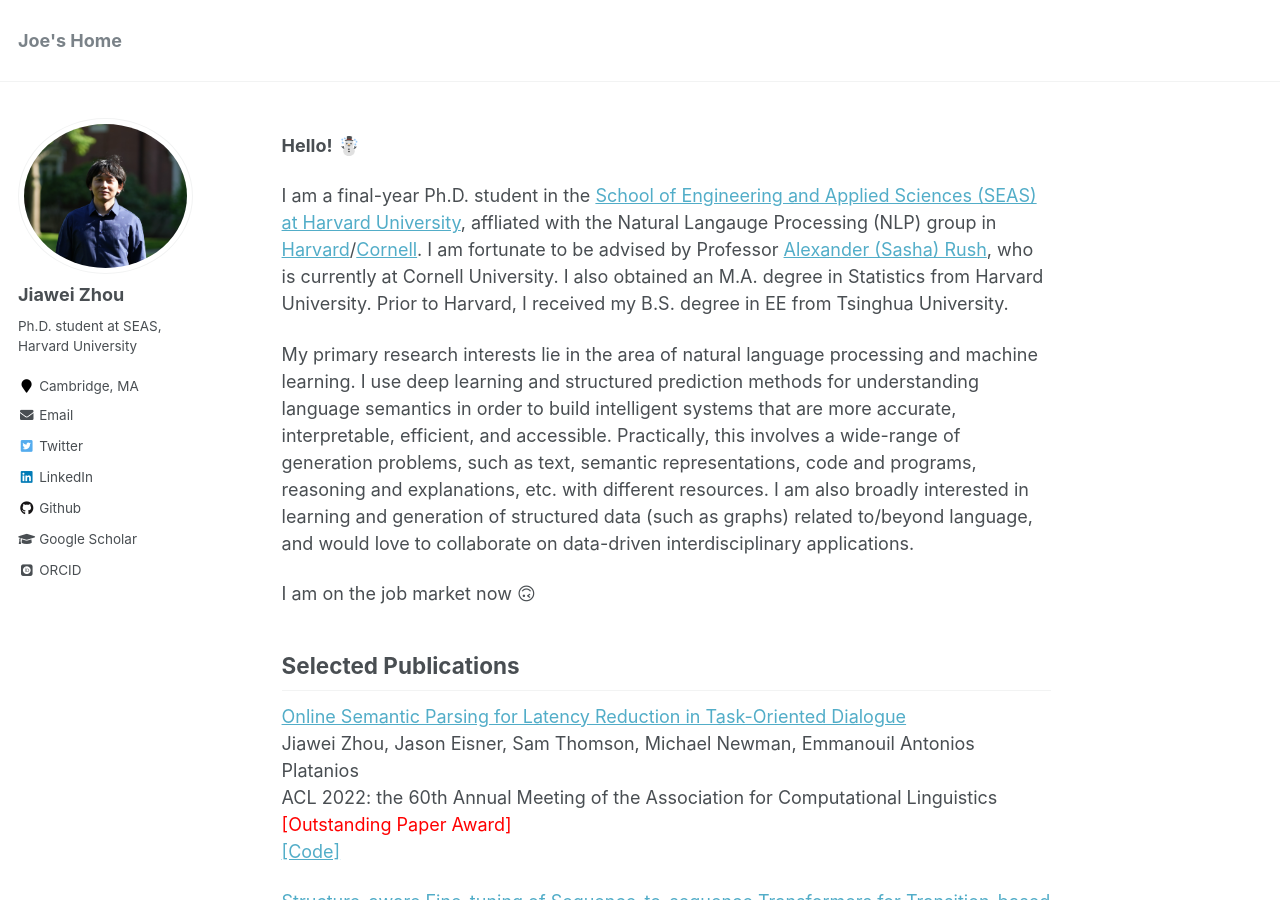
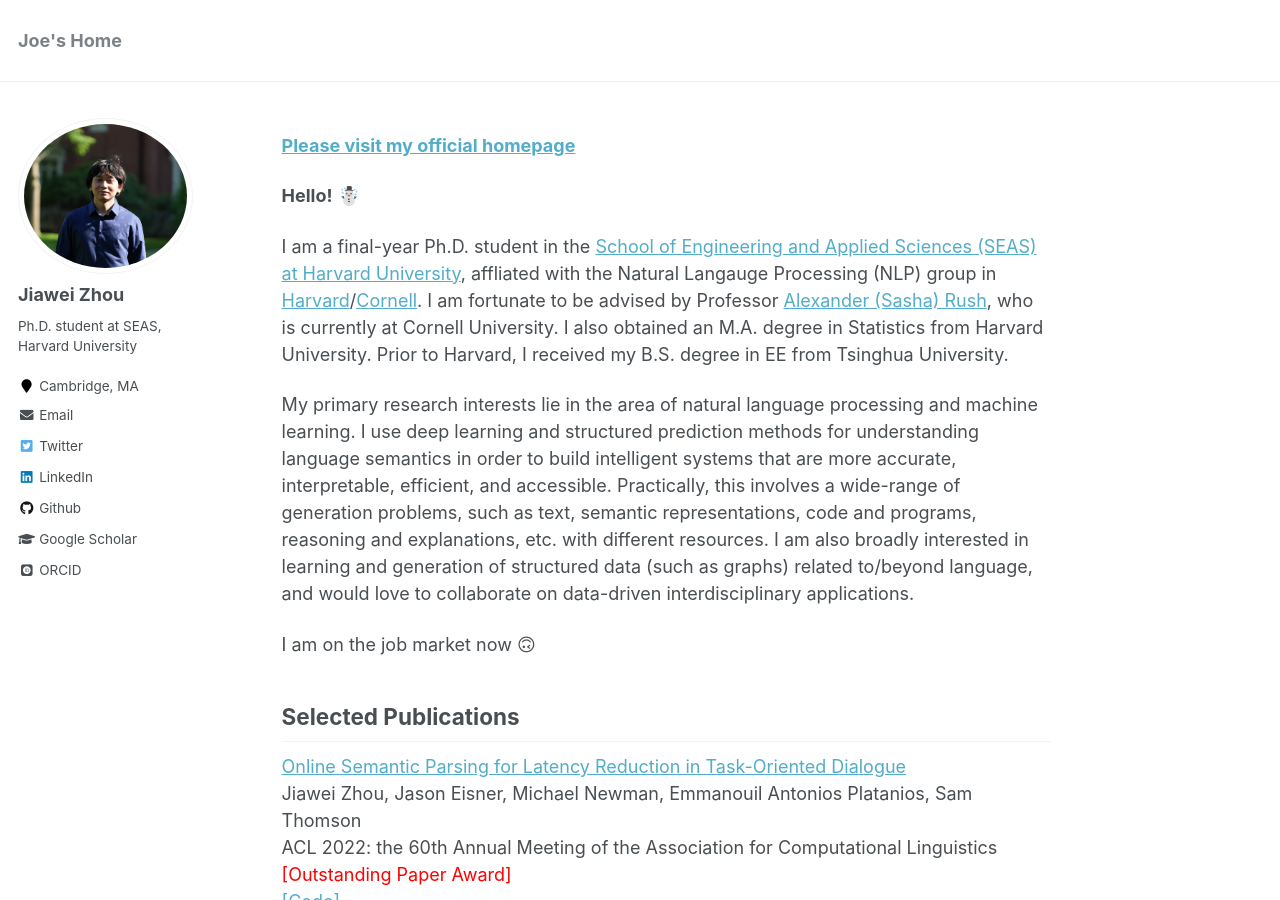
Before and after one commit to jzhou316/jzhou316.github.io, a Jekyll site: the page built from _pages/about.md, in a window 1280 px wide and 900 px high. Built offline with Jekyll 4.4.1, drawn with Linux system fonts in a browser that asks for light colours; some web fonts are replaced.

Commit message:
Update about.md

```diff
--- a/_pages/about.md
+++ b/_pages/about.md
@@ -7,6 +7,9 @@
   - /about/
   - /about.html
 ---
+
+[**Please visit my official homepage**](https://sites.harvard.edu/jzhou/)
+
 
 **Hello!** ☃️
 <!-- :snowman: ❤️ -->
@@ -139,7 +142,7 @@
 
 
 [Online Semantic Parsing for Latency Reduction in Task-Oriented Dialogue](https://aclanthology.org/2022.acl-long.110/) \
-Jiawei Zhou, Jason Eisner, Sam Thomson, Michael Newman, Emmanouil Antonios Platanios \
+Jiawei Zhou, Jason Eisner, Michael Newman, Emmanouil Antonios Platanios, Sam Thomson \
 ACL 2022: the 60th Annual Meeting of the Association for Computational Linguistics
 <span style="color:red">\[Outstanding Paper Award\]</span> \
 [\[Code\]](https://github.com/microsoft/online-semantic-parsing-for-latency-reduction)
```
